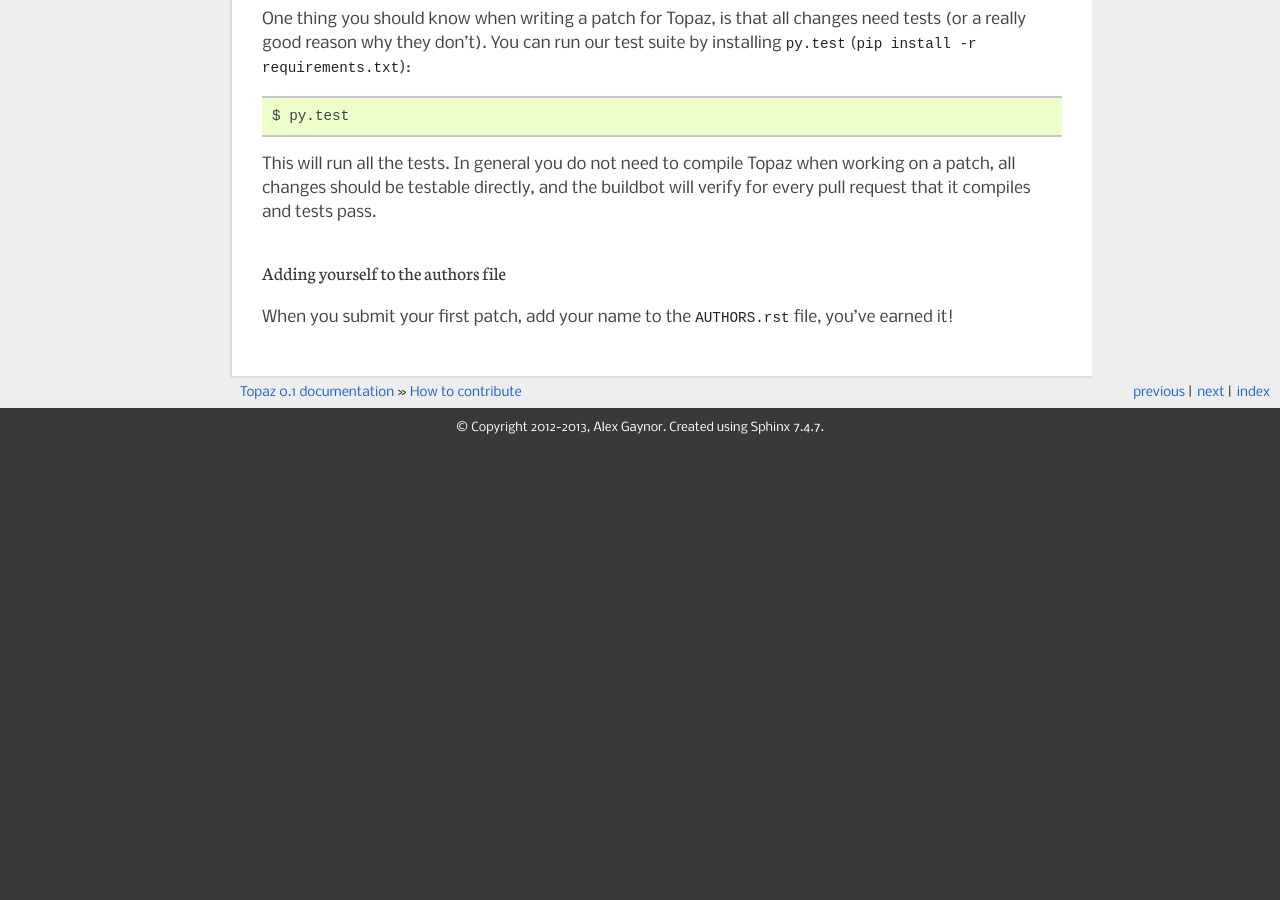
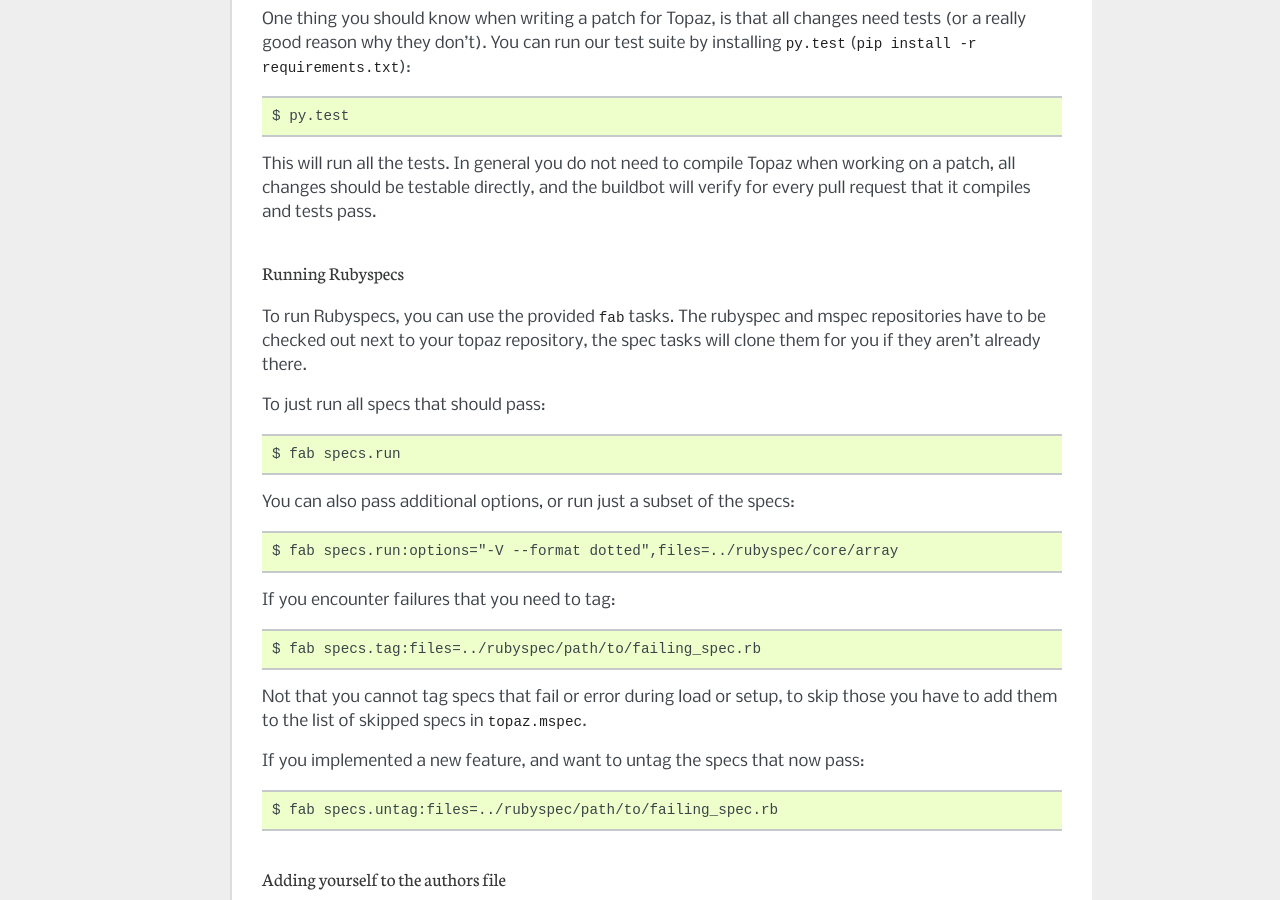
Before and after one commit to topazproject/topaz, a Sphinx documentation site: the page built from docs/contributing.rst, in a window 1280 px wide and 900 px high, scrolled down 1006 px. Built offline with Sphinx 7.4.7, drawn with Linux system fonts in a browser that asks for light colours; before the commit the page ends 1453 px from its top, so only the background shows below that.

Commit message:
add docs on how to run rubyspecs

```diff
--- a/docs/contributing.rst
+++ b/docs/contributing.rst
@@ -55,6 +55,34 @@
 working on a patch, all changes should be testable directly, and the buildbot
 will verify for every pull request that it compiles and tests pass.
 
+Running Rubyspecs
+~~~~~~~~~~~~~~~~~
+
+To run Rubyspecs, you can use the provided ``fab`` tasks. The rubyspec
+and mspec repositories have to be checked out next to your topaz
+repository, the spec tasks will clone them for you if they aren't
+already there.
+
+To just run all specs that should pass::
+
+    $ fab specs.run
+
+You can also pass additional options, or run just a subset of the specs::
+
+    $ fab specs.run:options="-V --format dotted",files=../rubyspec/core/array
+
+If you encounter failures that you need to tag::
+
+    $ fab specs.tag:files=../rubyspec/path/to/failing_spec.rb
+
+Not that you cannot tag specs that fail or error during load or setup,
+to skip those you have to add them to the list of skipped specs in
+``topaz.mspec``.
+
+If you implemented a new feature, and want to untag the specs that now pass::
+
+    $ fab specs.untag:files=../rubyspec/path/to/failing_spec.rb
+
 Adding yourself to the authors file
 ~~~~~~~~~~~~~~~~~~~~~~~~~~~~~~~~~~~
 
```
